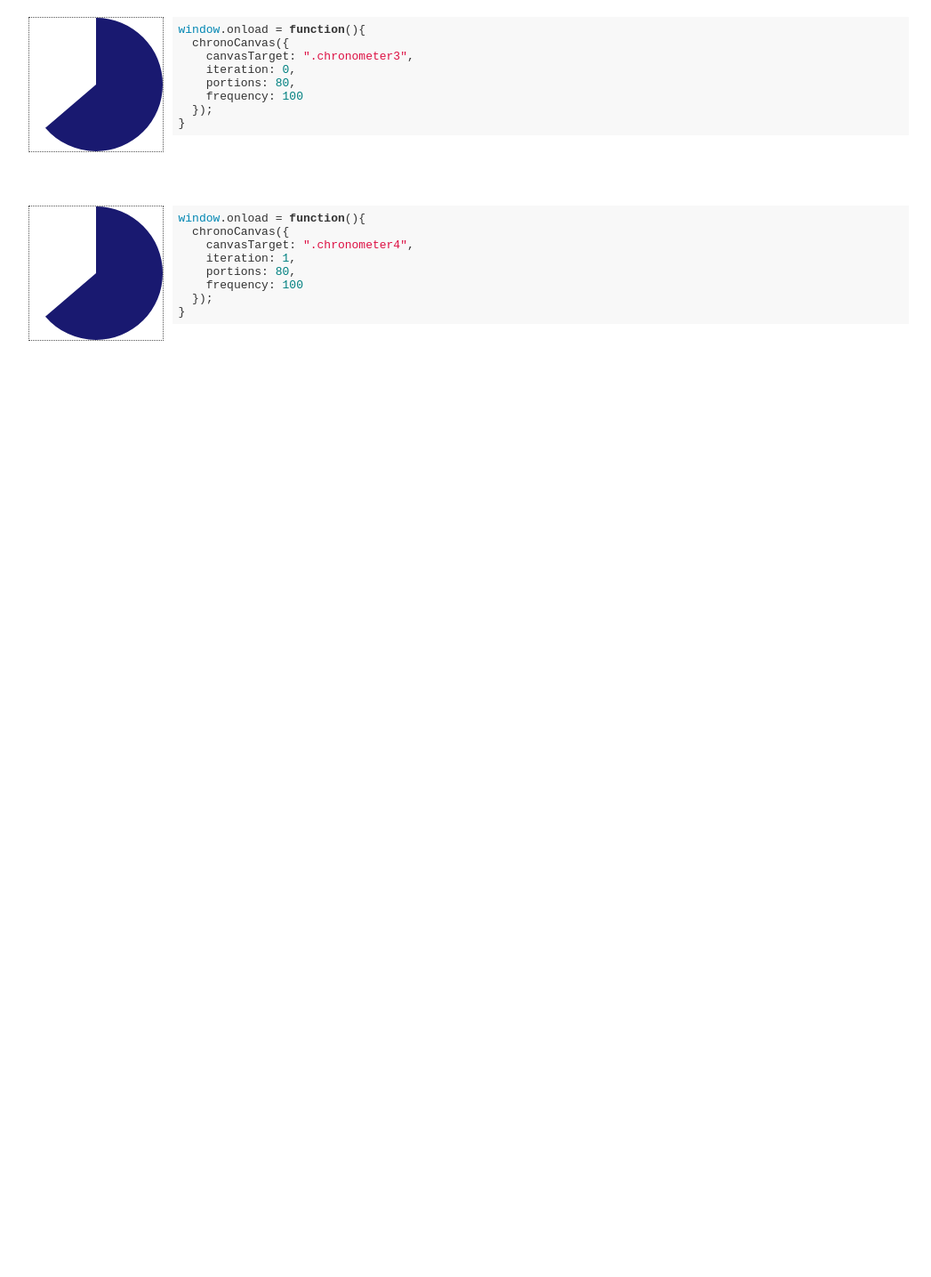
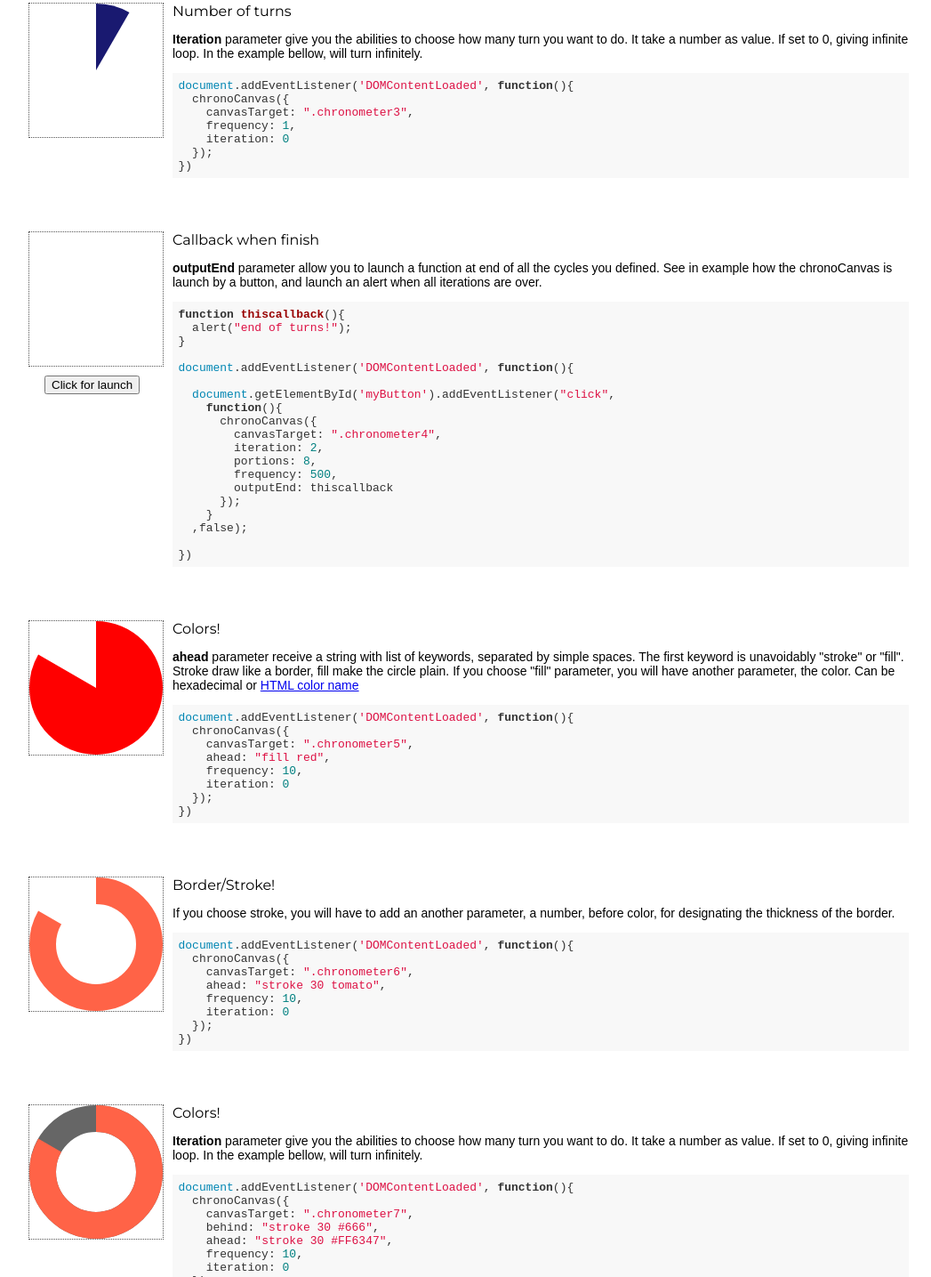
Before and after one commit to korvus/ChronoCanvas, a website: page examples/examples.html in a window 1280 px wide. Shown: the part 531-1966 px from the top of the page at 89% size, without its empty margins (133-1180 px from the left). Before the commit the page ends 972 px from the top, so only its background shows below. Drawn offline with Linux system fonts and the light colour scheme.

Commit message:
readme and fix on init behavior for background circle

```diff
--- a/chronoCanvas.js
+++ b/chronoCanvas.js
@@ -1,4 +1,4 @@
-!function(e){if("object"==typeof exports&&"undefined"!=typeof module)module.exports=e();else if("function"==typeof define&&define.amd)define([],e);else{var n;"undefined"!=typeof window?n=window:"undefined"!=typeof global?n=global:"undefined"!=typeof self&&(n=self),n.chronoCanvas=e()}}(function(){var define,module,exports;return (function e(t,n,r){function s(o,u){if(!n[o]){if(!t[o]){var a=typeof require=="function"&&require;if(!u&&a)return a(o,!0);if(i)return i(o,!0);var f=new Error("Cannot find module '"+o+"'");throw f.code="MODULE_NOT_FOUND",f}var l=n[o]={exports:{}};t[o][0].call(l.exports,function(e){var n=t[o][1][e];return s(n?n:e)},l,l.exports,e,t,n,r)}return n[o].exports}var i=typeof require=="function"&&require;for(var o=0;o<r.length;o++)s(r[o]);return s})({"C:\\Users\\simon\\Desktop\\sites\\outils\\ChronoCanvas\\index.js":[function(require,module,exports){
+!function(e){if("object"==typeof exports&&"undefined"!=typeof module)module.exports=e();else if("function"==typeof define&&define.amd)define([],e);else{var n;"undefined"!=typeof window?n=window:"undefined"!=typeof global?n=global:"undefined"!=typeof self&&(n=self),n.chronoCanvas=e()}}(function(){var define,module,exports;return (function e(t,n,r){function s(o,u){if(!n[o]){if(!t[o]){var a=typeof require=="function"&&require;if(!u&&a)return a(o,!0);if(i)return i(o,!0);var f=new Error("Cannot find module '"+o+"'");throw f.code="MODULE_NOT_FOUND",f}var l=n[o]={exports:{}};t[o][0].call(l.exports,function(e){var n=t[o][1][e];return s(n?n:e)},l,l.exports,e,t,n,r)}return n[o].exports}var i=typeof require=="function"&&require;for(var o=0;o<r.length;o++)s(r[o]);return s})({"/home/sertel/projects/tools/ChronoCanvas/index.js":[function(require,module,exports){
 module.exports = function set(params){
 
 /*
@@ -17,7 +17,9 @@ module.exports = function set(params){
     var iteration = 1;
     var nbrTurn = 0;
     var timer = "";
+    var outputEnd = 0;
     var visual = "fill MidnightBlue";
+    var visualBg = "fill transparent";
     color[0] = "transparent";
     color[1] = "#000";
     start[0] = 0;
@@ -27,12 +29,12 @@ module.exports = function set(params){
     var startC = Math.PI / 2;
     var endC = Math.PI * 2;
 
-    if(params.behind!=null){color[0] = params.behind;}
+    if(params.behind!=null){visualBg = params.behind;}
+    if(params.ahead!=null){visual = params.ahead;}
     if(params.portions!=null){portions = params.portions;}
     if(params.frequency!=null){frequency = params.frequency;}
     if(params.iteration!=null){iteration = params.iteration;}
-    if(params.behind!=null){color[1] = params.behind;}
-    if(params.ahead!=null){visual = params.ahead;}
+    if(params.outputEnd){outputEnd = params.outputEnd;}
 
     //Reverse portions frequency
     portions = 1/portions;
@@ -58,17 +60,33 @@ module.exports = function set(params){
         Array.prototype.forEach.call(allElt,drawCircle);
     }
 
-    function drawBackground(i, centerX, centerY, radius){
+    function initElt(allElt){
+        Array.prototype.forEach.call(allElt,initEach);
+    }
+
+    function drawBackground(i, centerX, centerY, radiusBG){
+        var visuParamsBG = parseVisualParam(visualBg);
+        var typeBG = (visuParamsBG[0] === "fill") ? "fill" : "stroke";
+        var colorBg = (typeBG === "fill") ? visuParamsBG[1] : visuParamsBG[2];
+        if(typeBG === "stroke"){
+            radiusBG = reCalculateRadius(radiusBG, visuParamsBG[1]);
+        }
         ctx[i].beginPath();
-        ctx[i].arc(centerX, centerY, radius, -(startC), rate(end[0]), false);
-        ctx[i].lineTo(radius,radius);
-        ctx[i].fillStyle = color[0];
-        ctx[i].fill();
+        ctx[i].arc(centerX, centerY, radiusBG, -(startC), rate(end[0]), false);
+        if(typeBG == "fill"){
+            ctx[i].lineTo(radiusBG,radiusBG);
+            ctx[i].fillStyle = colorBg;
+            ctx[i].fill();
+        }else{
+            ctx[i].lineWidth = visuParamsBG[1];
+            ctx[i].strokeStyle = colorBg;
+            ctx[i].stroke();
+        }
         ctx[i].closePath();
     }
 
-    function parseVisualParam(){
-        return visual.split(" ");
+    function parseVisualParam(params){
+        return params.split(" ");
     }
 
     function reCalculateRadius(rad, sizeB){
@@ -76,12 +94,16 @@ module.exports = function set(params){
         return Math.round(rad - semiBorder);
     }
 
+    /*
+    * CONDITION IF CYCLE TERMINATE
+    */
     function manageTurns(){
         if(end[1]>=1){
             nbrTurn++;
             if(nbrTurn==iteration){
                 if(iteration!==0){
                     window.clearTimeout(timer);
+                    if(outputEnd){outputEnd();}
                 }else{
                     end[1] = 0;
                 }
@@ -92,14 +114,14 @@ module.exports = function set(params){
     }
 
     function drawPie(i, centerX, centerY, radius){
+        end[1] = end[1]+portions;
         manageTurns();
-        var visuParams = parseVisualParam();
+        var visuParams = parseVisualParam(visual);
         var type = (visuParams[0] === "fill") ? "fill" : "stroke";
         var colorPie = (type === "fill") ? visuParams[1] : visuParams[2];
         if(type === "stroke"){
             radius = reCalculateRadius(radius, visuParams[1]);
         }
-        end[1] = end[1]+portions;
         ctx[i].beginPath();
         ctx[i].arc(centerX, centerY, radius, -(startC), rate(end[1]), false);
         if(type=="fill"){
@@ -107,9 +129,9 @@ module.exports = function set(params){
             ctx[i].fillStyle = colorPie;
             ctx[i].fill();
         }else{
-            ctx[i].stroke();
             ctx[i].lineWidth = visuParams[1];
             ctx[i].strokeStyle = colorPie;
+            ctx[i].stroke();
         }
         ctx[i].closePath();
     }
@@ -124,6 +146,13 @@ module.exports = function set(params){
         drawPie(i,centerX,centerY,radius);
     }
 
+    function initEach(elt, i){
+        var centerX = canva[i].width/2;
+        var centerY = canva[i].height/2;
+        var radius = canva[i].radius;
+        drawBackground(i,centerX,centerY,radius);
+    }
+
     function startTimer(allElt){
         timer = setInterval(function(){loopElt(allElt);}, frequency);
     }
@@ -131,11 +160,11 @@ module.exports = function set(params){
     var allElt = document.querySelectorAll(canvasTarget);
     if(allElt.length>0){
         stockCoords(allElt);
-        loopElt(allElt);//Initialisation
+        initElt(allElt);//Initialisation
         startTimer(allElt);
     }
 
 };
 
-},{}]},{},["C:\\Users\\simon\\Desktop\\sites\\outils\\ChronoCanvas\\index.js"])("C:\\Users\\simon\\Desktop\\sites\\outils\\ChronoCanvas\\index.js")
+},{}]},{},["/home/sertel/projects/tools/ChronoCanvas/index.js"])("/home/sertel/projects/tools/ChronoCanvas/index.js")
 });
--- a/examples/assets/css/g.css
+++ b/examples/assets/css/g.css
@@ -9,6 +9,7 @@ li{
 	overflow:hidden;
 }
 
+button{float:left;clear:left;margin:10px 0 0 18px;}
 pre{margin:0;margin-left:160px;}
 h2{font-weight:normal;padding:0;margin:0;font-size:16px;font-family:"Montserrat", Arial, sans-serif;}
 p{font-size:14px;}
--- a/examples/examples.html
+++ b/examples/examples.html
@@ -12,7 +12,11 @@
 
     hljs.initHighlightingOnLoad();
 
-    window.onload = function(){
+    function thiscallback(){
+      alert("end of turns!");
+    }
+
+    document.addEventListener('DOMContentLoaded', function(){
 
       chronoCanvas({
         canvasTarget: ".chronometer1"
@@ -26,19 +30,45 @@
 
       chronoCanvas({
         canvasTarget: ".chronometer3",
-        iteration: 0,
-        portions: 80,
-        frequency: 100
+        frequency: 1,
+        iteration: 0
+      });
+
+      document.getElementById('myButton').addEventListener("click",
+        function(){
+          chronoCanvas({
+            canvasTarget: ".chronometer4",
+            iteration: 2,
+            portions: 8,
+            frequency: 500,
+            outputEnd: thiscallback
+          });
+        }
+      ,false);
+
+      chronoCanvas({
+        canvasTarget: ".chronometer5",
+        ahead: "fill red",
+        frequency: 10,
+        iteration: 0
       });
 
       chronoCanvas({
-        canvasTarget: ".chronometer4",
-        iteration: 1,
-        portions: 80,
-        frequency: 100
+        canvasTarget: ".chronometer6",
+        ahead: "stroke 30 tomato",
+        frequency: 10,
+        iteration: 0
       });
 
-    }
+      chronoCanvas({
+        canvasTarget: ".chronometer7",
+        behind: "stroke 30 #666",
+        ahead: "stroke 30 #FF6347",
+        frequency: 10,
+        iteration: 0
+      });
+
+    });
 
   </script>
 </head>
@@ -52,50 +82,115 @@
           In native javascript: In the event handler of your choice,
           call chronoCanvas, and use the <strong>canvasTarget</strong> parameter for target the canvas node. It will use the <i>querySelectorAll</i> function.
         </p>
-        <pre><code class="hljs js">window.onload = function(){
+        <pre><code class="hljs js">document.addEventListener('DOMContentLoaded', function(){
   chronoCanvas({
     canvasTarget: ".chronometer1"
   });
-}</code></pre>
+})</code></pre>
       </li>
       <li>
         <canvas width="150" height="150" class="chronometer2"></canvas>
         <h2>speed and twitch</h2>
         <p>
-          <strong>Portions</strong> parameter is the distance traveled between each canvas refresh. It's a numeric value between <strong>0</strong> and <strong>1</strong>. If you set to 0.5, there will be only two move for a full turn. If 0.25, 4 moves. If you want one move for one second like on a watch, calculate it this way: 1/60 = 0.166666 (the number after point you want), like here.<br />
-          <strong>Frequency</strong> time in milisecond between each canvas refreshing.
-          In this example, you got 1 second between each move. Then, the full turn take 1 minut, as the circle is divided in 60 portions.
+          <strong>Portions</strong> parameter is how many parts is split your pie chart. By default, set to 600.<br />
+          <strong>Frequency</strong> time in milisecond is the interval when canvas is refreshing. By default set to 100.
+          In this example, you got 1 second between each refreshing. Then, the full turn take 1 minut, as the circle is divided in 60 portions. Compare to previous example with default values to see how it take finaly the same time, but how animation is different because of the interval and the portions.
         </p>
-        <h2></h2>
-<pre><code class="javascript">window.onload = function(){
+<pre><code class="javascript">document.addEventListener('DOMContentLoaded', function(){
   chronoCanvas({
     canvasTarget: ".chronometer2",
     portions: 60,
     frequency: 1000
   });
-}</code></pre>
+})</code></pre>
       </li>
       <li>
         <canvas width="150" height="150" class="chronometer3"></canvas>
-<pre><code class="javascript">window.onload = function(){
+        <h2>Number of turns</h2>
+        <p>
+          <strong>Iteration</strong> parameter give you the abilities to choose how many turn you want to do. It take a number as value. If set to 0, giving infinite loop. In the example bellow, will turn infinitely.
+        </p>
+<pre><code class="javascript">document.addEventListener('DOMContentLoaded', function(){
   chronoCanvas({
     canvasTarget: ".chronometer3",
-    iteration: 0,
-    portions: 80,
-    frequency: 100
+    frequency: 1,
+    iteration: 0
   });
-}</code></pre>
+})</code></pre>
       </li>
       <li>
         <canvas width="150" height="150" class="chronometer4"></canvas>
-<pre><code class="javascript">window.onload = function(){
+        <button id="myButton">Click for launch</button>
+        <h2>Callback when finish</h2>
+        <p>
+          <strong>outputEnd</strong> parameter allow you to launch a function at end of all the cycles you defined. See in example how the chronoCanvas is launch by a button, and launch an alert when all iterations are over.
+        </p>
+<pre><code class="javascript">function thiscallback(){
+  alert("end of turns!");
+}
+
+document.addEventListener('DOMContentLoaded', function(){
+
+  document.getElementById('myButton').addEventListener("click",
+    function(){
+      chronoCanvas({
+        canvasTarget: ".chronometer4",
+        iteration: 2,
+        portions: 8,
+        frequency: 500,
+        outputEnd: thiscallback
+      });
+    }
+  ,false);
+
+})</code></pre>
+      </li>
+      <li>
+        <canvas width="150" height="150" class="chronometer5"></canvas>
+        <h2>Colors!</h2>
+        <p>
+          <strong>ahead</strong> parameter receive a string with list of keywords, separated by simple spaces. The first keyword is unavoidably "stroke" or "fill". Stroke draw like a border, fill make the circle plain. If you choose "fill" parameter, you will have another parameter, the color. Can be hexadecimal or <a target="_blank" title="HTML color name" href="http://www.html-color-names.com/color-chart.php">HTML color name</a>
+        </p>
+<pre><code class="javascript">document.addEventListener('DOMContentLoaded', function(){
   chronoCanvas({
-    canvasTarget: ".chronometer4",
-    iteration: 1,
-    portions: 80,
-    frequency: 100
+    canvasTarget: ".chronometer5",
+    ahead: "fill red",
+    frequency: 10,
+    iteration: 0
   });
-}</code></pre>
+})</code></pre>
+      </li>
+      <li>
+        <canvas width="150" height="150" class="chronometer6"></canvas>
+        <h2>Border/Stroke!</h2>
+        <p>
+          If you choose stroke, you will have to add an another parameter, a number, before color, for designating the
+          thickness of the border.
+        </p>
+<pre><code class="javascript">document.addEventListener('DOMContentLoaded', function(){
+  chronoCanvas({
+    canvasTarget: ".chronometer6",
+    ahead: "stroke 30 tomato",
+    frequency: 10,
+    iteration: 0
+  });
+})</code></pre>
+      </li>
+      <li>
+        <canvas width="150" height="150" class="chronometer7"></canvas>
+        <h2>Colors!</h2>
+        <p>
+          <strong>Iteration</strong> parameter give you the abilities to choose how many turn you want to do. It take a number as value. If set to 0, giving infinite loop. In the example bellow, will turn infinitely.
+        </p>
+<pre><code class="javascript">document.addEventListener('DOMContentLoaded', function(){
+  chronoCanvas({
+    canvasTarget: ".chronometer7",
+    behind: "stroke 30 #666",
+    ahead: "stroke 30 #FF6347",
+    frequency: 10,
+    iteration: 0
+  });
+})</code></pre>
       </li>
     </ul>
   </section>
```
Also changed, not shown: index.js (+43 -14 lines), README.md.
